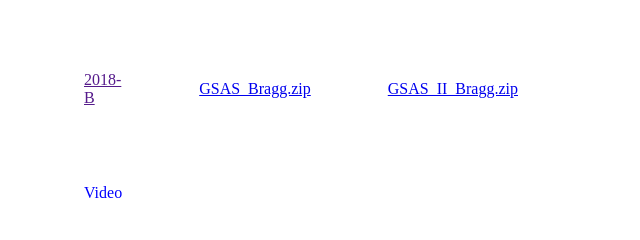
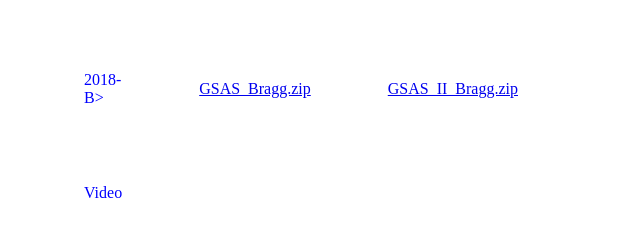
Before and after one commit to marshallmcdonnell/ORNLNeutron.github.io, a plain HTML site: page NOMAD-users.html in a window 1280 px wide. Shown: the part 1301-1541 px from the top of the page, 0-640 px from the left. Drawn offline with Linux system fonts and the light colour scheme; files that its build step writes are made by us from their sources; files whose address does not match are found by name.

Commit message:
removing an extra href

```diff
--- a/NOMAD-users.html
+++ b/NOMAD-users.html
@@ -49,7 +49,7 @@
             <th>Manuals  </th>
         </tr>
         <tr>
-            <td><a href= >2018-B</a></td>
+            <td>2018-B></td>
             <td><a href=NOMAD_files/GSAS_Bragg.zip >GSAS_Bragg.zip</a></td>
             <td><a href=NOMAD_files/GSAS_II_Bragg.zip>GSAS_II_Bragg.zip</a></td>
             <td><a href=NOMAD_files/>        </a></td>
```
